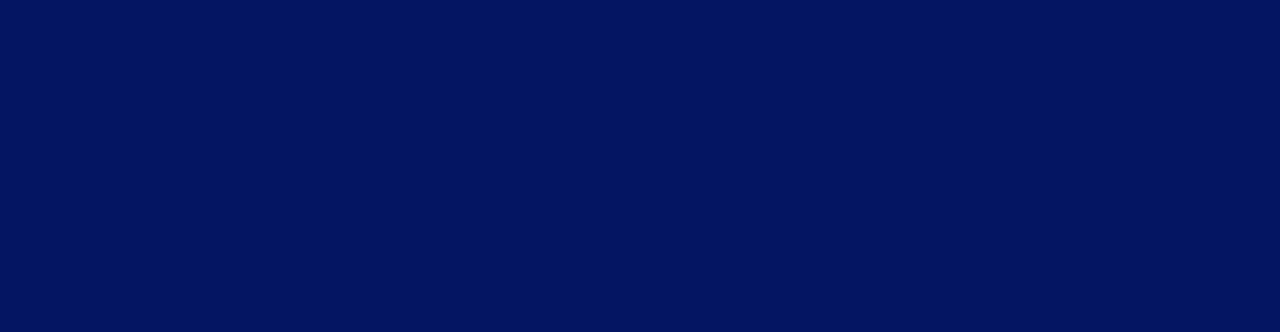
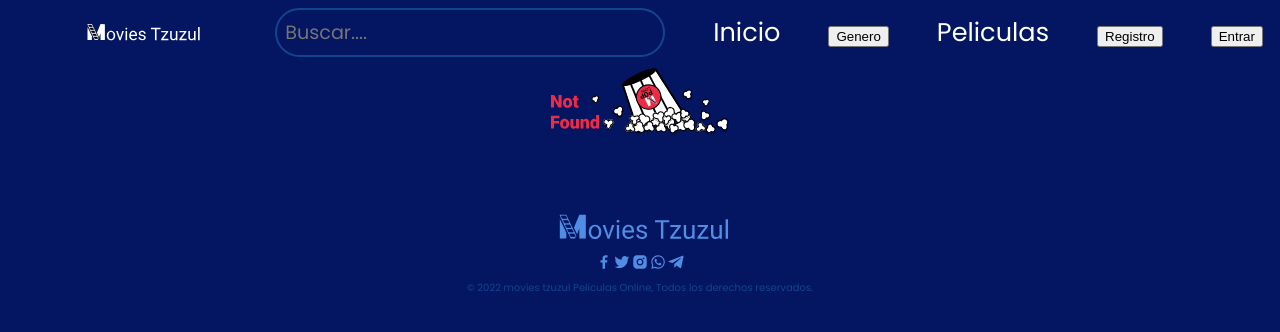
Before and after one commit to 21harley/tzuzul_proyecto1, a React (Vite) app: page /notfound in a window 1280 px wide. Before the commit this address had no page. Shown: the top 332 px of the page. Built offline with nearby package versions, Linux system fonts and the light colour scheme.

Commit message:
add notFound

```diff
--- a/index.html
+++ b/index.html
@@ -4,6 +4,7 @@
     <meta charset="UTF-8" />
     <link rel="icon" type="image/svg+xml" href="/src/favicon.svg" />
     <meta name="viewport" content="width=device-width, initial-scale=1.0" />
+    <link rel="icon" href="src/public/icon.ico" type="image/gif" sizes="32x32">
     <title>Movie App</title>
   </head>
   <body>
--- a/src/App.jsx
+++ b/src/App.jsx
@@ -1,14 +1,17 @@
 
 import { BrowserRouter, Routes, Route } from "react-router-dom";
-import Home from "./pages/home";
-
+import Home from "./pages/Home";
+import Detalles from "./pages/Detalles"
+import NotFound from "./pages/NotFound";
 
 function App(){
   return(
 
       <BrowserRouter>
         <Routes>
+          <Route path="*" element={<NotFound/>} />
           <Route path="/" element={<Home/>} />
+          <Route path="/details/:id" element={<Detalles/>}/>
         </Routes>
       </BrowserRouter>
   )
--- /dev/null
+++ b/src/css/NotFound.css
@@ -0,0 +1,14 @@
+.center-NotFound{
+ display: grid;
+ place-items: center;
+ width: 100%;
+ height: 200px;
+}
+.NotFound{
+    width: 180px;
+    height: 70px;
+    background-image: url(../svg/pop.svg);
+    background-repeat: no-repeat;
+    background-size: cover;
+    text-align: center;
+}
--- a/src/css/footer.css
+++ b/src/css/footer.css
@@ -1,5 +1,3 @@
-@import "/src/css/styleColor.css";
-
 .footer {
   height: 100px;
   display: grid;
--- a/src/css/nav.css
+++ b/src/css/nav.css
@@ -1,4 +1,3 @@
-@import "/src/css/styleColor.css";
 
 *,
 *::after,
--- a/src/css/styleColor.css
+++ b/src/css/styleColor.css
@@ -1,5 +1,5 @@
 :root{
-    --Color-text-negro:#000000;
+    --Color-text-negro:"#000000";
     --Color-text-blanco:#FFFFFF;
     --Color-amarillo:#FA9035;
     --Color-rojo:#EE2B47;
--- /dev/null
+++ b/src/pages/NotFound.jsx
@@ -0,0 +1,15 @@
+import "./../css/NotFound.css";
+import Nav from "../components/Navbar";
+import Footer from "../components/footer";
+
+export default function NotFound() {
+    return(
+       <>
+       <Nav></Nav>
+       <div className="center-NotFound">
+            <div className="NotFound"></div>
+       </div>
+       <Footer></Footer>
+       </>
+    );
+}
```
Also changed, not shown: src/svg/pop.svg (added), 1 other file (tests, documents, lock files or other folders).
